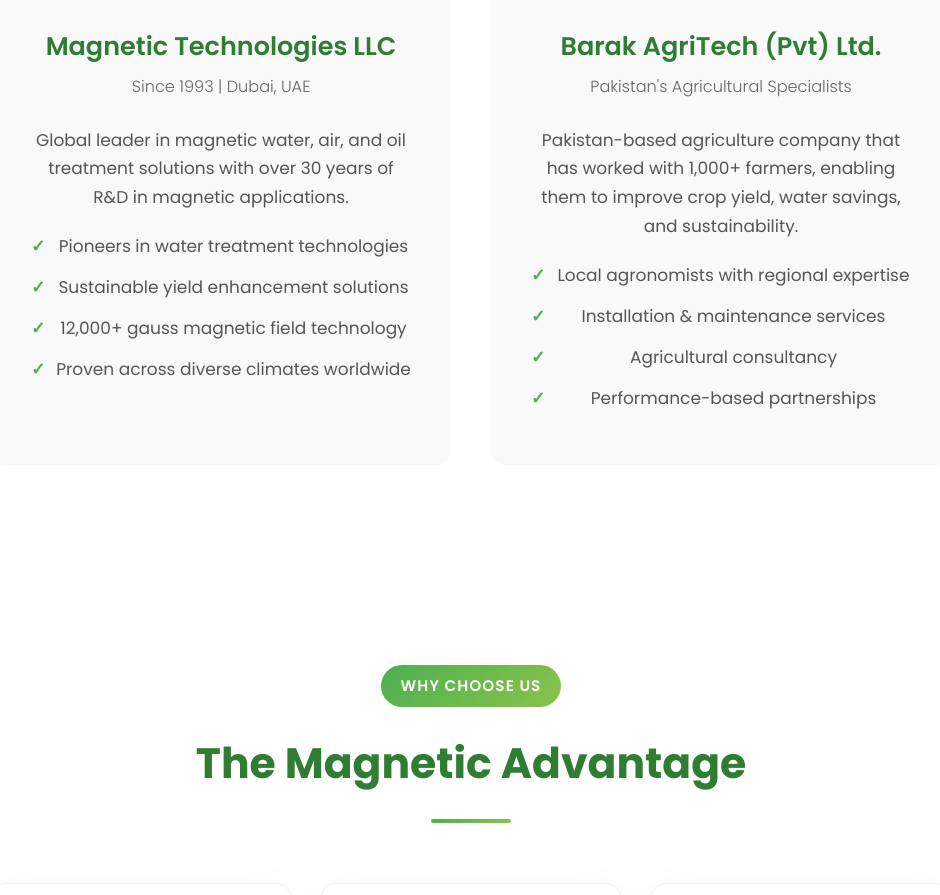
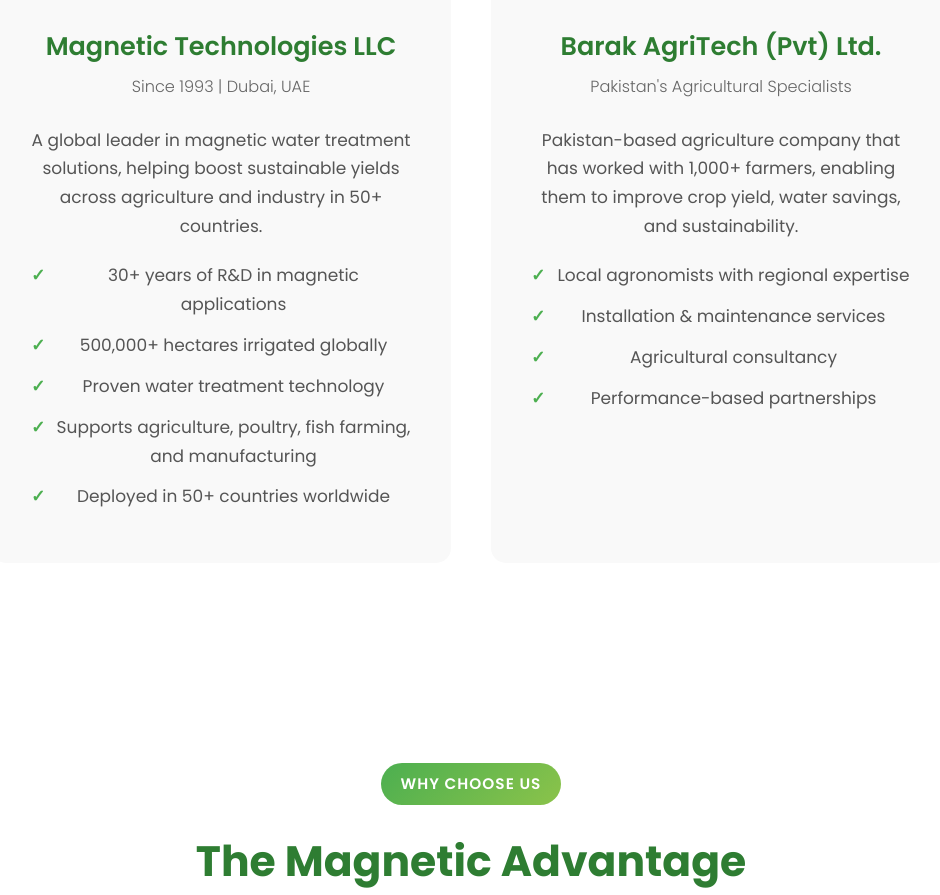
Before and after one commit to awais37402/Barak, a React (Create React App) app: page /magneticyieldalliance in a window 1280 px wide. Shown: the part 1840-2735 px from the top of the page, without its empty margins (169-1109 px from the left). Built offline with nearby package versions, Linux system fonts and the light colour scheme; a web font is replaced by a local one.

Commit message:
Update MagneticYieldAlliance.js

```diff
--- a/src/pages/MagneticYieldAlliance.js
+++ b/src/pages/MagneticYieldAlliance.js
@@ -118,15 +118,16 @@
                 <p className="partner-subtitle">Since 1993 | Dubai, UAE</p>
               </div>
               <p className="partner-description">
-                Global leader in magnetic water, air, and oil treatment solutions with over 30 years of R&D in
-                magnetic applications.
+              A global leader in magnetic water treatment solutions, helping boost sustainable yields across agriculture and industry in 50+ countries.
               </p>
               <ul className="partner-features">
-                <li>Pioneers in water treatment technologies</li>
-                <li>Sustainable yield enhancement solutions</li>
-                <li>12,000+ gauss magnetic field technology</li>
-                <li>Proven across diverse climates worldwide</li>
-              </ul>
+  <li>30+ years of R&D in magnetic applications</li>
+  <li>500,000+ hectares irrigated globally</li>
+  <li>Proven water treatment technology</li>
+  <li>Supports agriculture, poultry, fish farming, and manufacturing</li>
+  <li>Deployed in 50+ countries worldwide</li>
+</ul>
+
             </div>
 
             <div className="partner-card animate-on-scroll">
```
